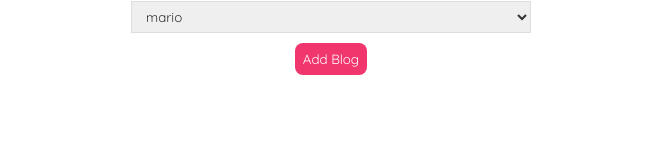
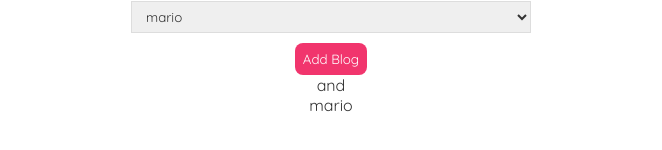
Before and after one commit to Syed-Sadman/React-Blog-Pro, a React (Create React App) app: page /contact in a window 1280 px wide. Shown: the part 366-516 px from the top of the page, without its empty margins (309-971 px from the left). Built offline with nearby package versions, Linux system fonts and the light colour scheme; the HTML template or start-up script is replaced by a standard one.

Commit message:
Controlled inputs in forms

```diff
--- a/src/Contact.js
+++ b/src/Contact.js
@@ -1,7 +1,11 @@
+import { useState } from "react/cjs/react.development";
 
 
 
 const Contact=()=>{
+    const [title,setTitle]=useState('');
+    const [body,setBody]=useState('');
+    const [author,setAuthor]=useState('mario');
     return(
         <div className="contact">
             <h1> Add new blogs</h1>
@@ -10,19 +14,27 @@ const Contact=()=>{
                 <input
                 type="text"
                 required
+                value={title}
+                onChange={(e)=>setTitle(e.target.value)}
                 />
                 <label>Blog body</label>
                 <textarea
                 required
+                value={body}
+                onChange={(e)=>setBody(e.target.value)}
                 >
 
                 </textarea>
                 <label>Blog Author </label>
-                <select>
+                <select
+                value={author}
+                onChange={(e)=>setAuthor(e.target.value)}>
                     <option value="mario">mario</option>
                     <option value="yoshi">yoshi</option>
                 </select>
                 <button>Add Blog</button>
+                <p>{title} and {body}</p>
+                <p>{author}</p>
             </form>
         </div>
     )
```
